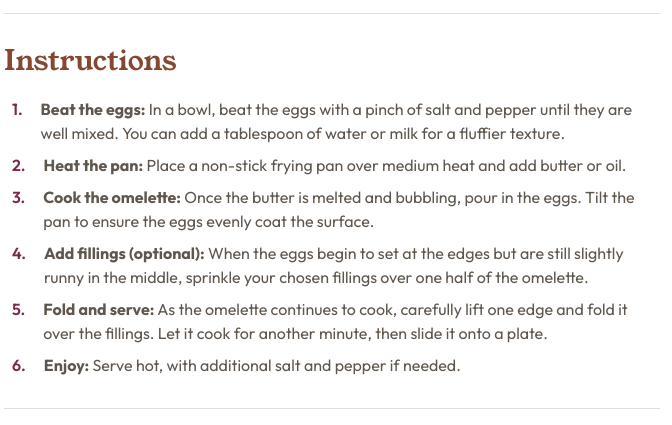
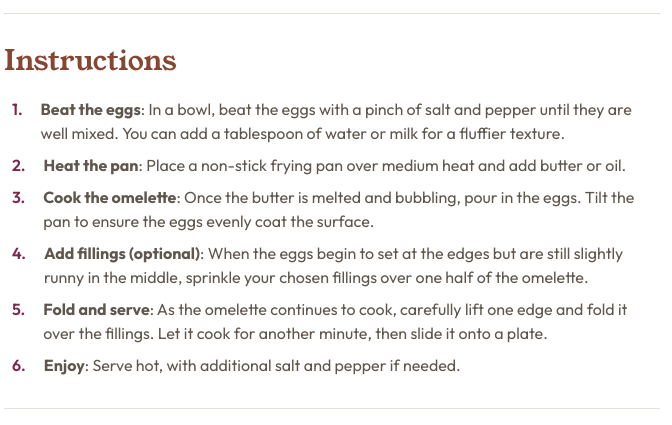
Before and after one commit to snguyen56/recipe-page-vanilla, a plain HTML site: page index.html in a window 1280 px wide. Shown: the part 1080-1505 px from the top of the page, 308-980 px from the left. Drawn offline with Linux system fonts and the light colour scheme.

Commit message:
fix minor html issue

```diff
--- a/index.html
+++ b/index.html
@@ -53,41 +53,41 @@
       <ol>
         <li>
           <span
-            ><strong>Beat the eggs:</strong> In a bowl, beat the eggs with a
+            ><strong>Beat the eggs</strong>: In a bowl, beat the eggs with a
             pinch of salt and pepper until they are well mixed. You can add a
             tablespoon of water or milk for a fluffier texture.</span
           >
         </li>
         <li>
           <span
-            ><strong>Heat the pan:</strong> Place a non-stick frying pan over
+            ><strong>Heat the pan</strong>: Place a non-stick frying pan over
             medium heat and add butter or oil.</span
           >
         </li>
         <li>
           <span
-            ><strong>Cook the omelette:</strong> Once the butter is melted and
+            ><strong>Cook the omelette</strong>: Once the butter is melted and
             bubbling, pour in the eggs. Tilt the pan to ensure the eggs evenly
             coat the surface.</span
           >
         </li>
         <li>
           <span
-            ><strong>Add fillings (optional):</strong> When the eggs begin to
+            ><strong>Add fillings (optional)</strong>: When the eggs begin to
             set at the edges but are still slightly runny in the middle,
             sprinkle your chosen fillings over one half of the omelette.</span
           >
         </li>
         <li>
           <span
-            ><strong>Fold and serve:</strong> As the omelette continues to cook,
+            ><strong>Fold and serve</strong>: As the omelette continues to cook,
             carefully lift one edge and fold it over the fillings. Let it cook
             for another minute, then slide it onto a plate.</span
           >
         </li>
         <li>
           <span
-            ><strong>Enjoy:</strong> Serve hot, with additional salt and pepper
+            ><strong>Enjoy</strong>: Serve hot, with additional salt and pepper
             if needed.</span
           >
         </li>
```
